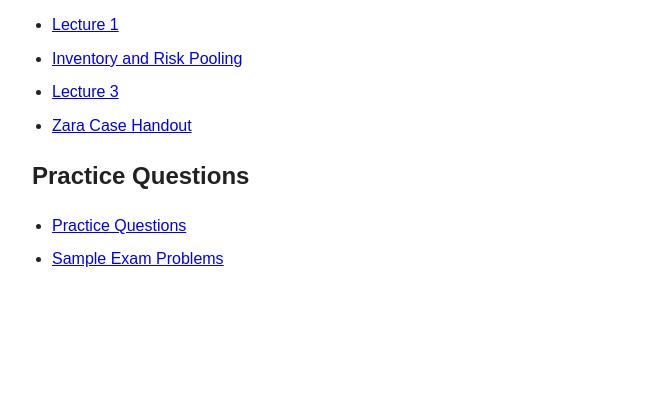
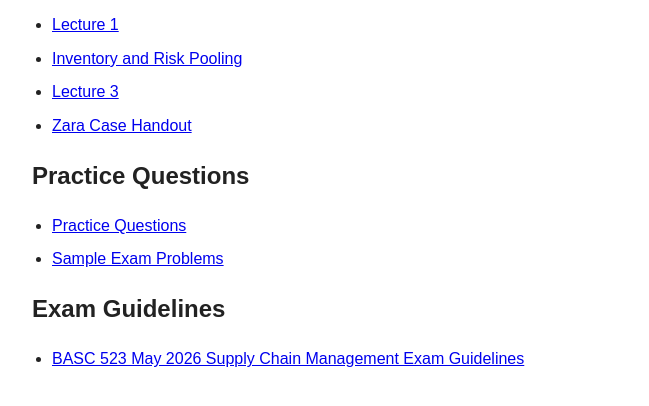
Before and after one commit to tamar-cohen-hillel/tamar-cohen-hillel.github.io, a plain HTML site: page student-files/index.html in a window 1280 px wide. Shown: the part 114-520 px from the top of the page, without its empty margins (228-877 px from the left). Drawn offline with Linux system fonts and the light colour scheme.

Commit message:
added a new file for mahesh.

```diff
--- a/student-files/index.html
+++ b/student-files/index.html
@@ -49,5 +49,10 @@
     <li><a href="Practice Questions.pdf">Practice Questions</a></li>
     <li><a href="Sample Exam Problems.docx">Sample Exam Problems</a></li>
   </ul>
+
+  <h2>Exam Guidelines</h2>
+  <ul>
+    <li><a href="BASC 523 May 2026 Supply Chain Management Exam Guidelines.pdf">BASC 523 May 2026 Supply Chain Management Exam Guidelines</a></li>
+  </ul>
 </body>
 </html>
```
Also changed, not shown: 1 other file.
